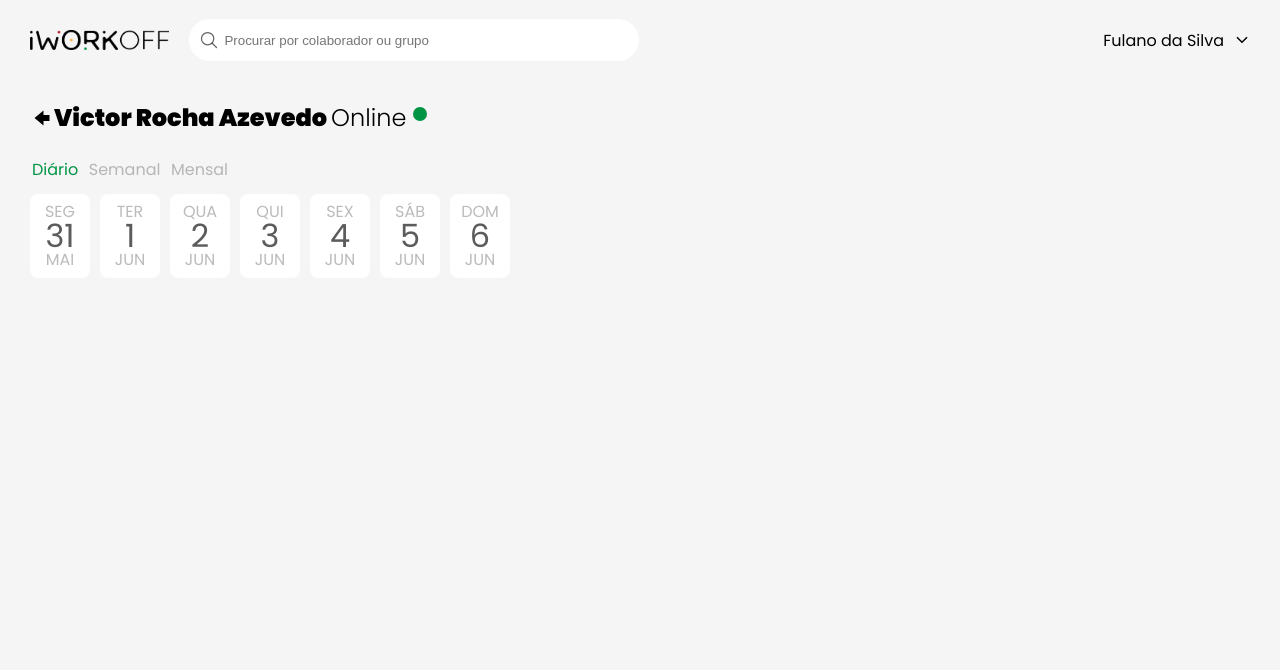
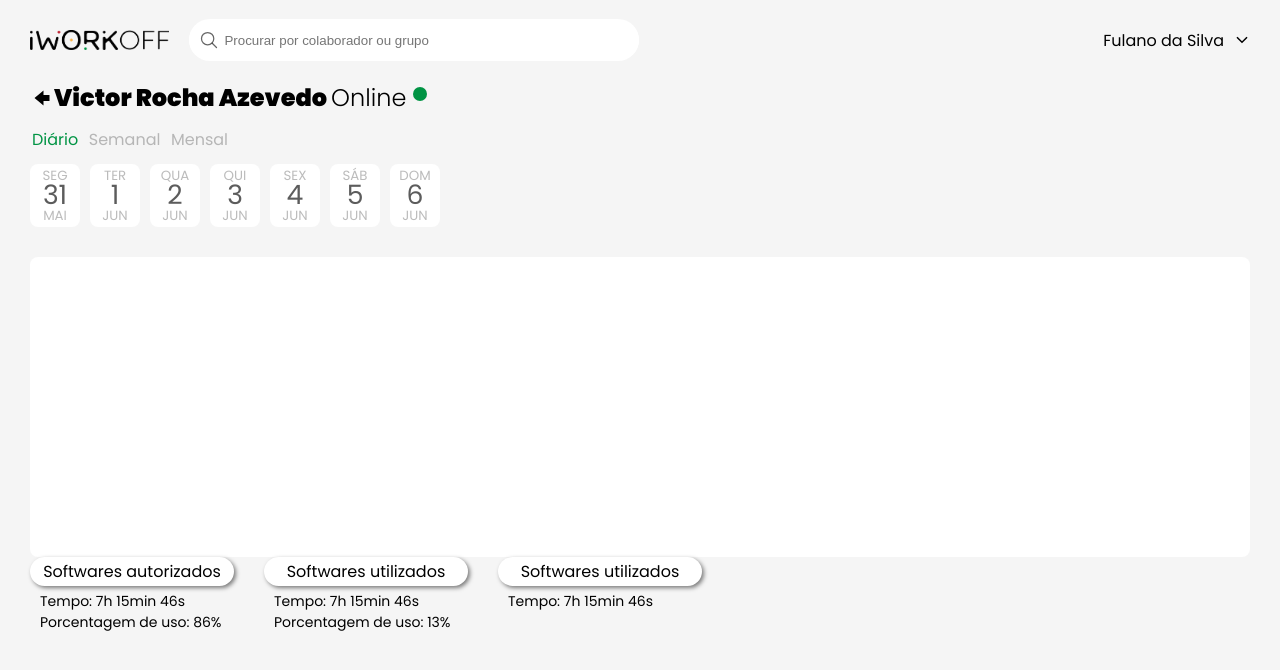
Before and after one commit to abnerjs/iworkoff, a React (Create React App) app: page /home in a window 1280 px wide. Shown: the top 670 px of the page. Built offline with nearby package versions, Linux system fonts and the light colour scheme.

Commit message:
dataInfo basis

```diff
--- a/src/components/Nav.css
+++ b/src/components/Nav.css
@@ -6,7 +6,7 @@
     height: 40px;
     width: 100%;
     margin-top: 20px;
-    margin-bottom: 40px;
+    margin-bottom: 20px;
 }
 
 .nav .logo {
--- /dev/null
+++ b/src/components/dataInfo/ActivitiesData.css
@@ -0,0 +1,24 @@
+.activities {
+    display: flex;
+    text-align: left;
+}
+
+.activities .section {
+    margin-right: 30px;
+}
+
+.activities .section .title {
+    text-align: center;
+    background-color: #fff;
+    width: 200px;
+    padding: 2px;
+    border-radius: 300px;
+    margin-bottom: 5px;
+    box-shadow: 2px 2px 4px 0px #00000080;
+}
+
+.activities .section p {
+    margin: 0;
+    font-size: 14px;
+    margin-left: 10px;
+}
--- /dev/null
+++ b/src/components/dataInfo/ActivitiesData.jsx
@@ -0,0 +1,27 @@
+/* eslint-disable import/no-anonymous-default-export */
+import React from 'react'
+import './ActivitiesData.css'
+
+export default props => {
+    return (
+        <div className="activities">
+            <div className='section'>
+                <div className="title">Softwares autorizados</div>
+                <p>Tempo: {props.tempoAuth.h}h {props.tempoAuth.min}min {props.tempoAuth.s}s</p>
+                <p>Porcentagem de uso: {props.percentAuth}%</p>
+            </div>
+
+            <div className='section'>
+                <div className="title">Softwares utilizados</div>
+                <p>Tempo: {props.tempoNoAuth.h}h {props.tempoNoAuth.min}min {props.tempoNoAuth.s}s</p>
+                <p>Porcentagem de uso: {props.percentNoAuth}%</p>
+            </div>
+
+            <div className='section'>
+                <div className="title">Softwares utilizados</div>
+                <p>Tempo: {props.tempoIdling.h}h {props.tempoIdling.min}min {props.tempoIdling.s}s</p>
+            </div>
+
+        </div>
+    )
+}
--- a/src/components/dataInfo/ChartContainer.css
+++ b/src/components/dataInfo/ChartContainer.css
@@ -0,0 +1,7 @@
+.chart-container {
+    background-color: #fff;
+    width: 100%;
+    height: 300px;
+    margin-top: 30px;
+    border-radius: 8px;
+}
--- a/src/components/dataInfo/ChartContainer.jsx
+++ b/src/components/dataInfo/ChartContainer.jsx
@@ -0,0 +1,11 @@
+/* eslint-disable import/no-anonymous-default-export */
+import React from 'react'
+import './ChartContainer.css'
+
+export default props => {
+    return (
+        <div className='chart-container'>
+
+        </div>
+    )
+}
--- a/src/components/dateControls/DateSectionController.css
+++ b/src/components/dateControls/DateSectionController.css
@@ -8,7 +8,7 @@
     width: 200px;
     display: flex;
     justify-content: space-between;
-    padding: 20px 0 10px 0;
+    padding: 10px 0 10px 0;
 }
 
 .date-section .link {
--- a/src/components/dateControls/DiaCard.css
+++ b/src/components/dateControls/DiaCard.css
@@ -9,7 +9,7 @@
     margin: 0;
     margin-right: 10px;
     font-family: 'Poppins';
-    padding: 10px 15px;
+    padding: 5px 10px;
     transition: all 0.1s ease-in-out;
 }
 
@@ -22,16 +22,16 @@
 }
 
 .sem, .mes {
-    font-size: 12pt;
-    line-height: 12pt;
+    font-size: 10pt;
+    line-height: 10pt;
     margin: 0;
     color: #78787880;
     transition: all 0.1s ease-in-out;
 }
 
 .dia {
-    font-size: 24pt;
-    line-height: 24pt;
+    font-size: 20pt;
+    line-height: 20pt;
     margin: 0;
     color: #5C5C5C;
 }
--- a/src/view/Details.jsx
+++ b/src/view/Details.jsx
@@ -2,13 +2,39 @@
 import React from 'react'
 import DetailsTitle from '../components/DetailsTitle'
 import DateSectionController from '../components/dateControls/DateSectionController'
+import ChartContainer from '../components/dataInfo/ChartContainer'
 import './Details.css'
+import ActivitiesData from '../components/dataInfo/ActivitiesData'
 
 export default props => {
+    const tempoAuth = {
+        h: 7,
+        min: 15,
+        s: 46.
+    }
+    const tempoNoAuth = {
+        h: 7,
+        min: 15,
+        s: 46.
+    }
+    const tempoIdling = {
+        h: 7,
+        min: 15,
+        s: 46.
+    }
+
     return (
         <div className='details'>
             <DetailsTitle name='Victor Rocha Azevedo' status='Online' />
             <DateSectionController />
+            <ChartContainer />
+            <ActivitiesData
+                tempoAuth={tempoAuth}
+                tempoIdling={tempoIdling}
+                tempoNoAuth={tempoNoAuth}
+                percentAuth={86}
+                percentNoAuth={13}
+            />
         </div>
     )
 }
```
